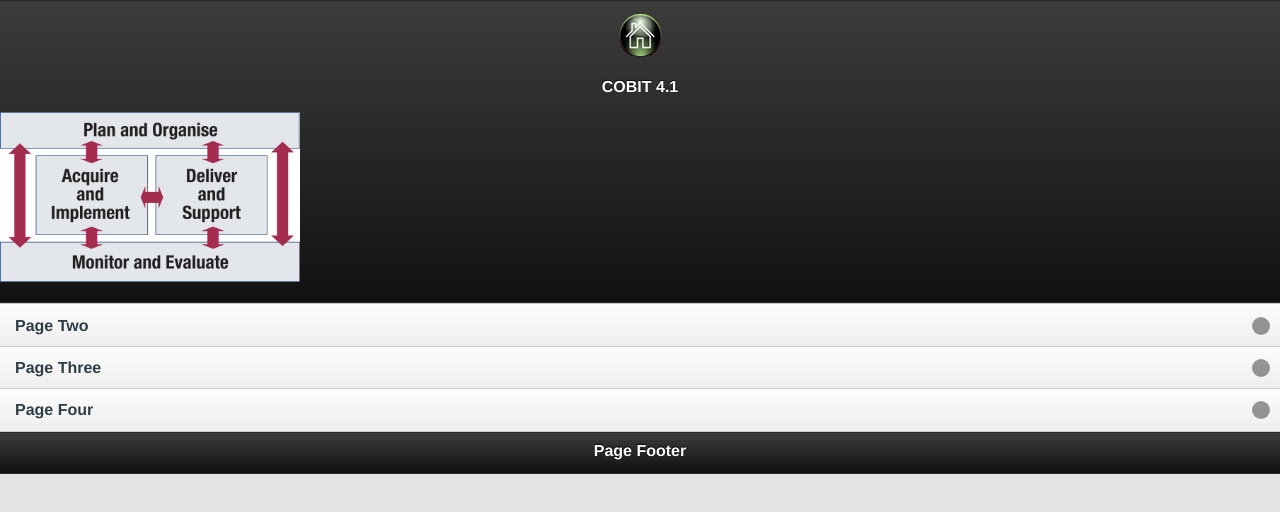
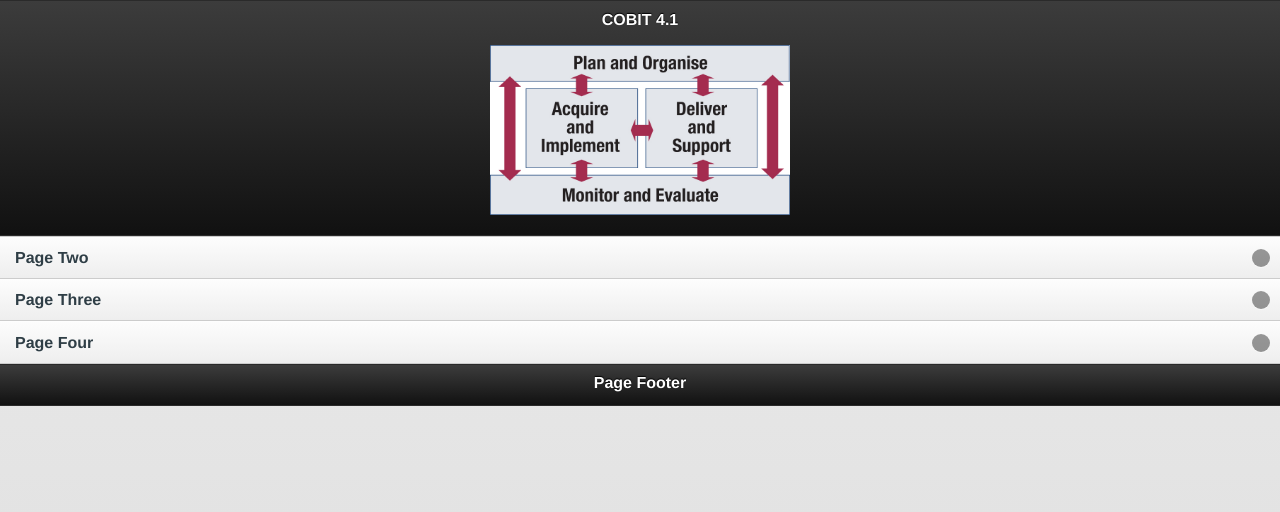
Before and after one commit to DimitrisAidonis/projects, a plain HTML site: page index.html in a window 1280 px wide. Drawn offline with Linux system fonts and the light colour scheme; files whose address does not match are found by name.

Commit message:
attempt3

```diff
--- a/index.html
+++ b/index.html
@@ -16,9 +16,8 @@ body {
 
 <div data-role="page" id="page">
 	<div data-role="header">
-		<h1 align="center"><img src="home-button.png" width="50" height="51"></h1>
 		<h1 align="center">COBIT 4.1</h1>
-		<p><img src="COBIT-1.jpg" width="300" height="170" usemap="#Map">
+		<p align="center"><img src="COBIT-1.jpg" width="300" height="170" usemap="#Map">
           <map name="Map">
             <area shape="rect" coords="1,0,298,35" href="#PO">
           </map>
```
